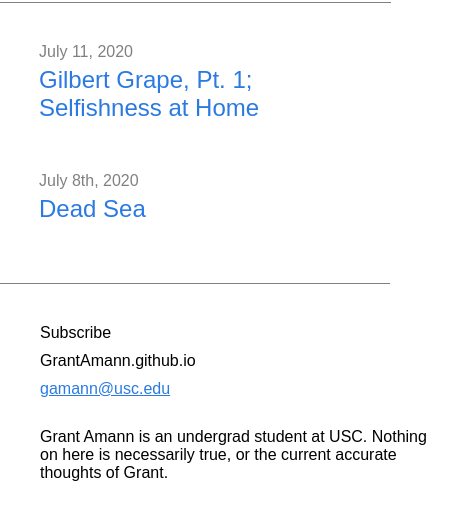
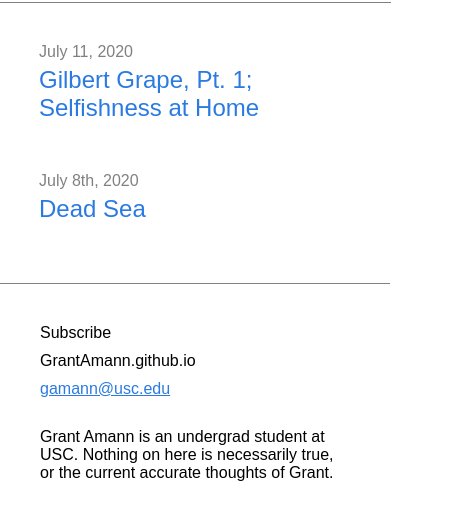
Before and after one commit to GrantAmann/blog.github.io, a plain HTML site: page index.html in a window 390 px wide. Shown: the part 159-689 px from the top of the page, 470 px wide, since content can reach past the window. Drawn offline with Linux system fonts and the light colour scheme.

Commit message:
fixed footer

```diff
--- a/index.html
+++ b/index.html
@@ -207,6 +207,7 @@
             .footer-right {
                 padding-left: 40px;
                 float: left;
+                width:80%;
             }
 
             .icons {
```
Also changed, not shown: oct/deadsea.html (+1 -0 lines), oct/grape1.html (+1 -0 lines).
